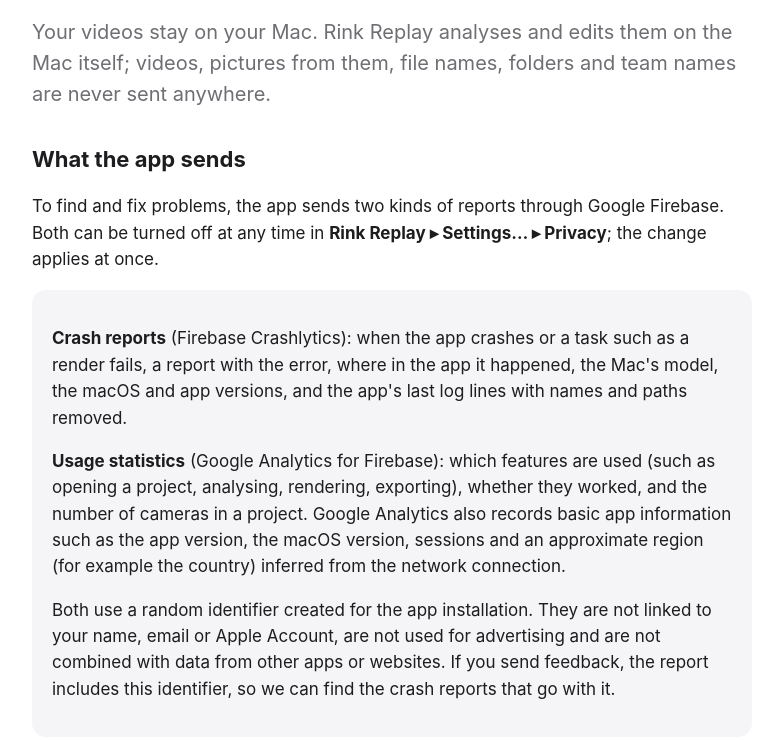
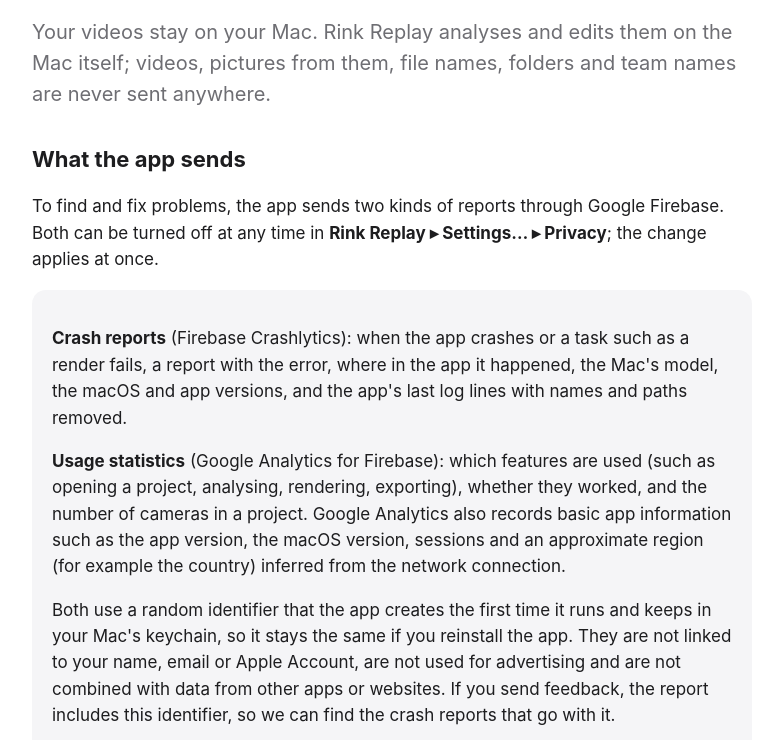
Before and after one commit to Macdrive/rink-replay, a plain HTML site: page privacy.html in a window 1280 px wide. Shown: the part 212-952 px from the top of the page, without its empty margins (248-1031 px from the left). Drawn offline with Linux system fonts and the light colour scheme.

Commit message:
Privacy: the installation identifier is kept in the keychain
Co-Authored-By: Claude Opus 5.5 <noreply@anthropic.com>

```diff
--- a/privacy.html
+++ b/privacy.html
@@ -19,7 +19,7 @@
 <div class="card">
 <p><strong>Crash reports</strong> (Firebase Crashlytics): when the app crashes or a task such as a render fails, a report with the error, where in the app it happened, the Mac's model, the macOS and app versions, and the app's last log lines with names and paths removed.</p>
 <p><strong>Usage statistics</strong> (Google Analytics for Firebase): which features are used (such as opening a project, analysing, rendering, exporting), whether they worked, and the number of cameras in a project. Google Analytics also records basic app information such as the app version, the macOS version, sessions and an approximate region (for example the country) inferred from the network connection.</p>
-<p>Both use a random identifier created for the app installation. They are not linked to your name, email or Apple Account, are not used for advertising and are not combined with data from other apps or websites. If you send feedback, the report includes this identifier, so we can find the crash reports that go with it.</p>
+<p>Both use a random identifier that the app creates the first time it runs and keeps in your Mac's keychain, so it stays the same if you reinstall the app. They are not linked to your name, email or Apple Account, are not used for advertising and are not combined with data from other apps or websites. If you send feedback, the report includes this identifier, so we can find the crash reports that go with it.</p>
 </div>
 <p>The app also downloads settings from Firebase Remote Config (such as a message on the start screen); this sends nothing about you beyond what's needed to fetch them.</p>
 <p>Google processes this data on our behalf; see <a href="https://firebase.google.com/support/privacy">Firebase privacy and security</a>.</p>
```
